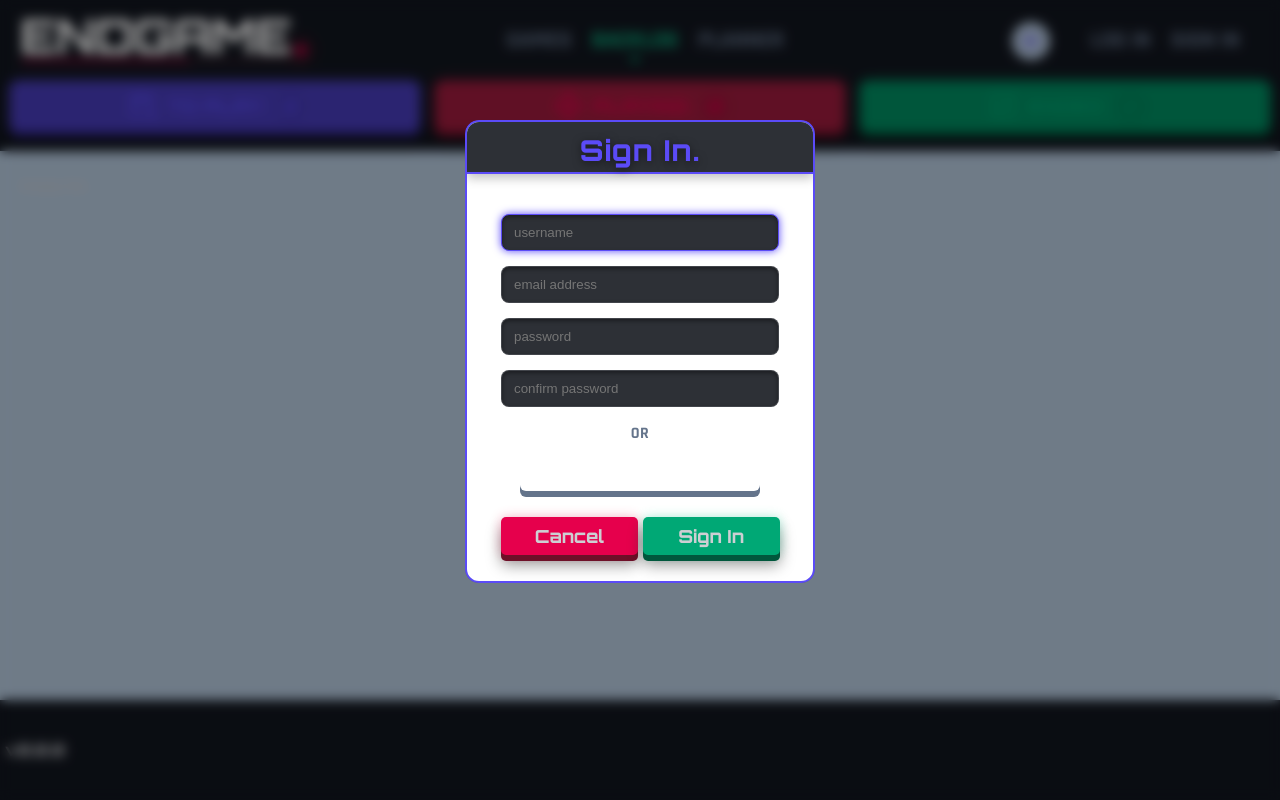
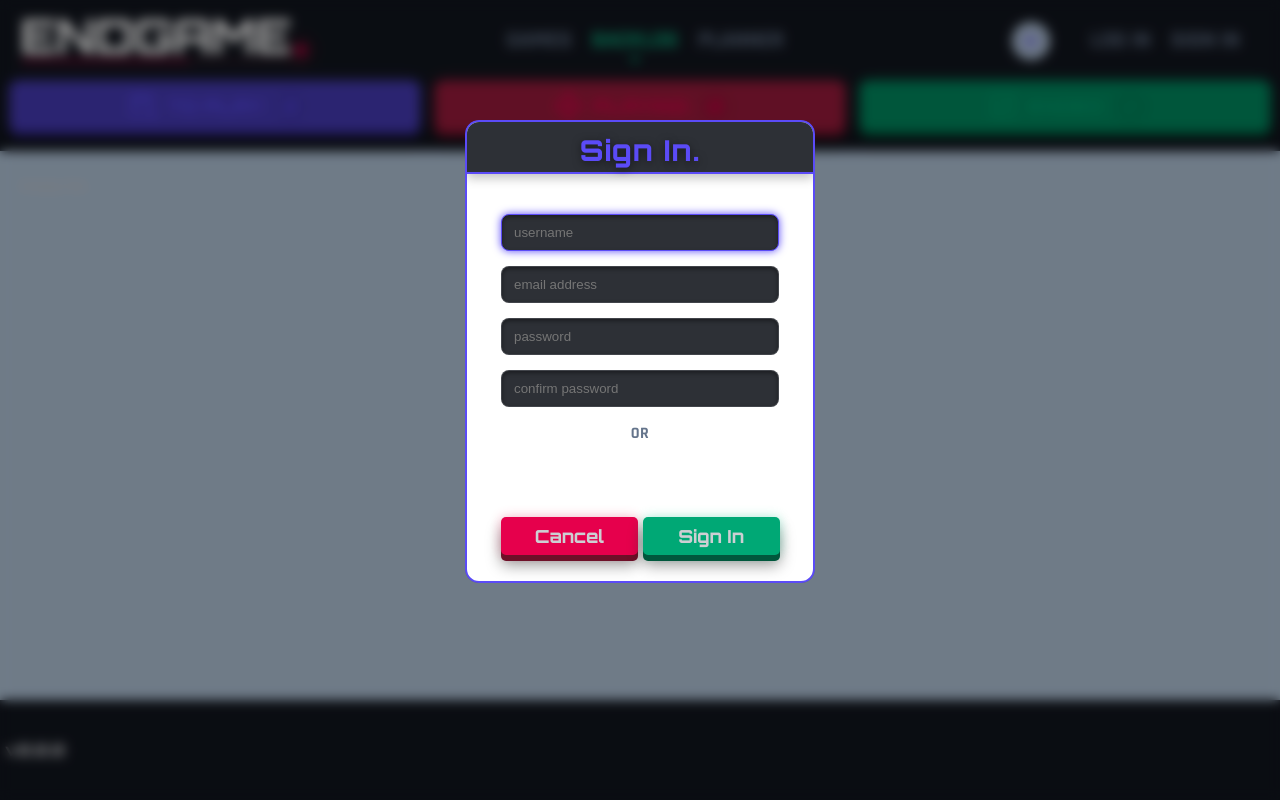
Before and after one commit to evan-mlb-dev/Endgame-web, an Angular app: page /backlog in a window 1280 px wide. Built offline with nearby package versions, Linux system fonts and the light colour scheme.

Commit message:
Style - google button fix

```diff
--- a/src/app/shared/_buttons.scss
+++ b/src/app/shared/_buttons.scss
@@ -126,7 +126,6 @@
 
     overflow: hidden;
 
-    width: 240px;
     height: 40px;
     border-radius: 6px;
 
```
